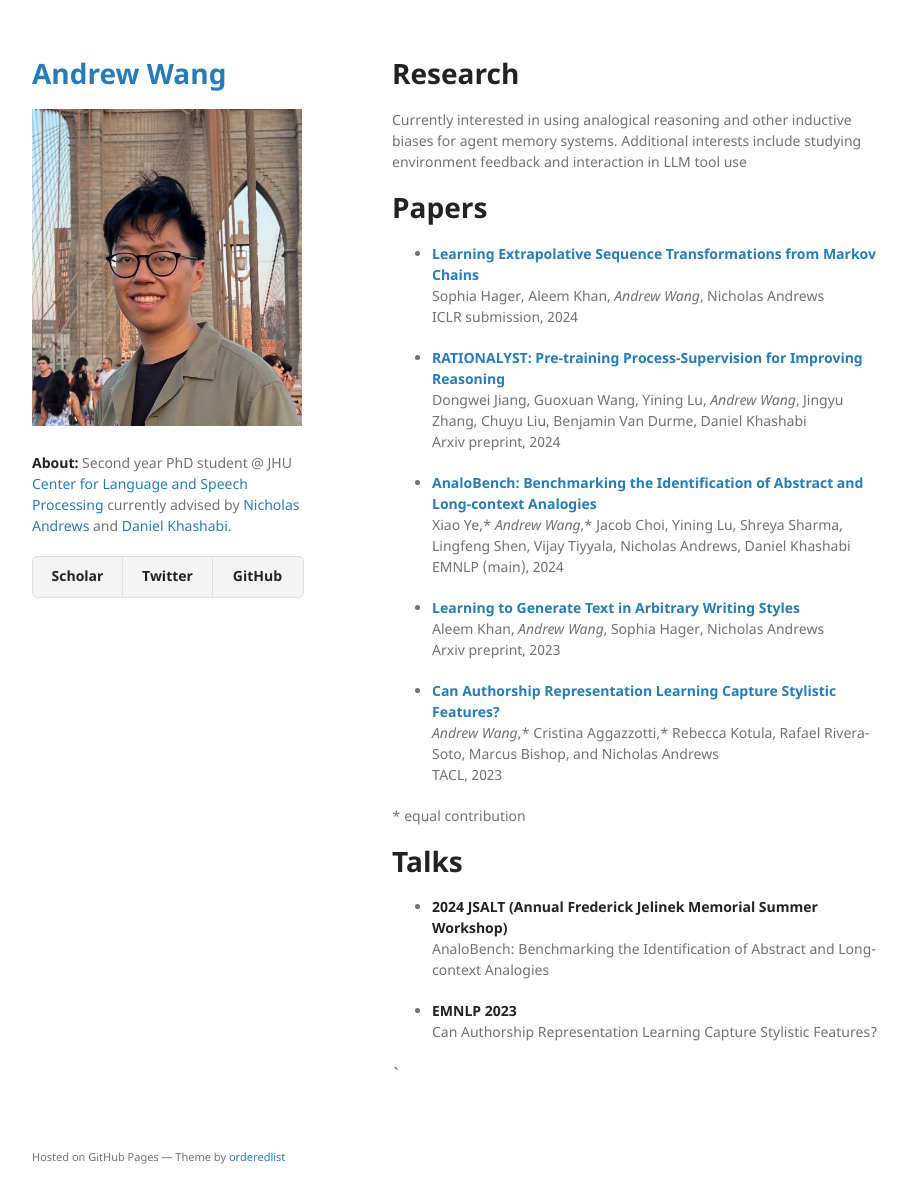
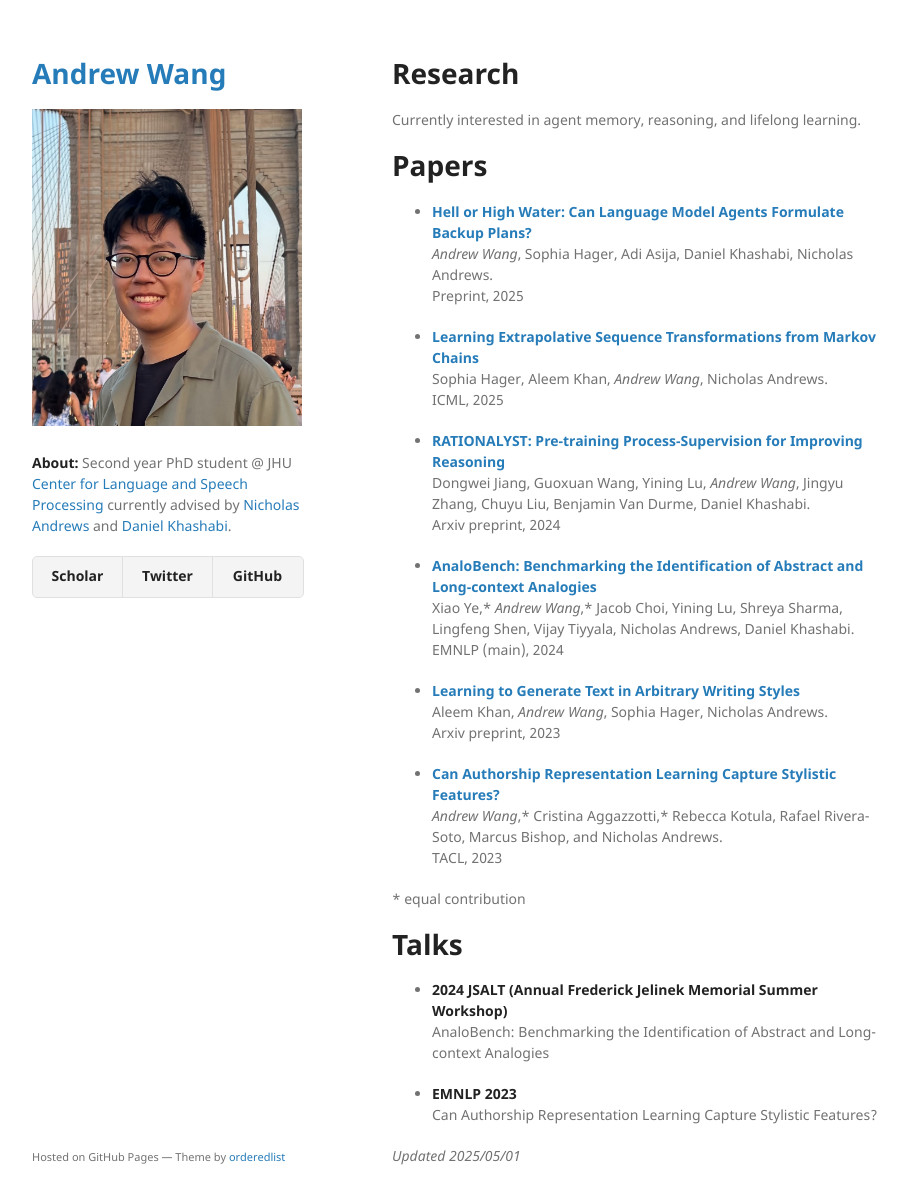
Before and after one commit to andrewwnlp/andrewwnlp.github.io, a Jekyll site: the page built from index.md, in a window 1280 px wide and 1236 px high. Shown: the top 1204 px of the window, without its empty margins (178-1086 px from the left). Built offline with Jekyll 4.4.1, drawn with Linux system fonts in a browser that asks for light colours; part of the change alters nothing that is shown.

Commit message:
Add new papers and ICML 2025 result

````diff
--- a/index.md
+++ b/index.md
@@ -4,28 +4,32 @@ layout: default
 ---
 
 # Research
-Currently interested in using analogical reasoning and other inductive biases for agent memory systems. Additional interests include studying environment feedback and interaction in LLM tool use
+Currently interested in agent memory, reasoning, and lifelong learning.
 
 # Papers
 
+* **[Hell or High Water: Can Language Model Agents Formulate Backup Plans?](https://www.cs.jhu.edu/~noa/papers/HoHW.pdf)**
+_Andrew Wang_, Sophia Hager, Adi Asija, Daniel Khashabi, Nicholas Andrews.
+Preprint, 2025
+
 * **[Learning Extrapolative Sequence Transformations from Markov Chains](https://openreview.net/forum?id=DQfHkEcUqV)**
-Sophia Hager, Aleem Khan, _Andrew Wang_, Nicholas Andrews
-ICLR submission, 2024
+Sophia Hager, Aleem Khan, _Andrew Wang_, Nicholas Andrews.
+ICML, 2025
 
 * **[RATIONALYST: Pre-training Process-Supervision for Improving Reasoning](https://arxiv.org/abs/2410.01044)**
-Dongwei Jiang, Guoxuan Wang, Yining Lu, _Andrew Wang_, Jingyu Zhang, Chuyu Liu, Benjamin Van Durme, Daniel Khashabi
+Dongwei Jiang, Guoxuan Wang, Yining Lu, _Andrew Wang_, Jingyu Zhang, Chuyu Liu, Benjamin Van Durme, Daniel Khashabi.
 Arxiv preprint, 2024
 
 * **[AnaloBench: Benchmarking the Identification of Abstract and Long-context Analogies](https://arxiv.org/abs/2402.12370)**
-Xiao Ye,\* _Andrew Wang_,\* Jacob Choi, Yining Lu, Shreya Sharma, Lingfeng Shen, Vijay Tiyyala, Nicholas Andrews, Daniel Khashabi
+Xiao Ye,\* _Andrew Wang_,\* Jacob Choi, Yining Lu, Shreya Sharma, Lingfeng Shen, Vijay Tiyyala, Nicholas Andrews, Daniel Khashabi.
 EMNLP (main), 2024
 
 * **[Learning to Generate Text in Arbitrary Writing Styles](https://arxiv.org/abs/2312.17242)**
-Aleem Khan, _Andrew Wang_, Sophia Hager, Nicholas Andrews
+Aleem Khan, _Andrew Wang_, Sophia Hager, Nicholas Andrews.
 Arxiv preprint, 2023
 
 * **[Can Authorship Representation Learning Capture Stylistic Features?](https://direct.mit.edu/tacl/article/doi/10.1162/tacl_a_00610/118299)**
-_Andrew Wang_,\* Cristina Aggazzotti,\* Rebecca Kotula, Rafael Rivera-Soto, Marcus Bishop, and Nicholas Andrews
+_Andrew Wang_,\* Cristina Aggazzotti,\* Rebecca Kotula, Rafael Rivera-Soto, Marcus Bishop, and Nicholas Andrews.
 TACL, 2023
 
 \* equal contribution
@@ -38,122 +42,5 @@ AnaloBench: Benchmarking the Identification of Abstract and Long-context Analogi
 * **EMNLP 2023**
 Can Authorship Representation Learning Capture Stylistic Features?
 
-<!-- Text can be **bold**, _italic_, or ~~strikethrough~~.
 
-[Link to another page](./another-page.html).
-
-There should be whitespace between paragraphs.
-
-There should be whitespace between paragraphs. We recommend including a README, or a file with information about your project.
-
-# Header 1
-
-This is a normal paragraph following a header. GitHub is a code hosting platform for version control and collaboration. It lets you and others work together on projects from anywhere.
-
-## Header 2
-
-> This is a blockquote following a header.
->
-> When something is important enough, you do it even if the odds are not in your favor.
-
-### Header 3
-
-```js
-// Javascript code with syntax highlighting.
-var fun = function lang(l) {
-  dateformat.i18n = require('./lang/' + l)
-  return true;
-}
-```
-
-```ruby
-# Ruby code with syntax highlighting
-GitHubPages::Dependencies.gems.each do |gem, version|
-  s.add_dependency(gem, "= #{version}")
-end
-```
-
-#### Header 4
-
-*   This is an unordered list following a header.
-*   This is an unordered list following a header.
-*   This is an unordered list following a header.
-
-##### Header 5
-
-1.  This is an ordered list following a header.
-2.  This is an ordered list following a header.
-3.  This is an ordered list following a header.
-
-###### Header 6
-
-| head1        | head two          | three |
-|:-------------|:------------------|:------|
-| ok           | good swedish fish | nice  |
-| out of stock | good and plenty   | nice  |
-| ok           | good `oreos`      | hmm   |
-| ok           | good `zoute` drop | yumm  |
-
-### There's a horizontal rule below this.
-
-* * *
-
-### Here is an unordered list:
-
-*   Item foo
-*   Item bar
-*   Item baz
-*   Item zip
-
-### And an ordered list:
-
-1.  Item one
-1.  Item two
-1.  Item three
-1.  Item four
-
-### And a nested list:
-
-- level 1 item
-  - level 2 item
-  - level 2 item
-    - level 3 item
-    - level 3 item
-- level 1 item
-  - level 2 item
-  - level 2 item
-  - level 2 item
-- level 1 item
-  - level 2 item
-  - level 2 item
-- level 1 item
-
-### Small image
-
-![Octocat](https://github.githubassets.com/images/icons/emoji/octocat.png)
-
-### Large image
-
-![Branching](https://guides.github.com/activities/hello-world/branching.png)
-
-
-### Definition lists can be used with HTML syntax.
-
-<dl>
-<dt>Name</dt>
-<dd>Godzilla</dd>
-<dt>Born</dt>
-<dd>1952</dd>
-<dt>Birthplace</dt>
-<dd>Japan</dd>
-<dt>Color</dt>
-<dd>Green</dd>
-</dl>
-
-```
-Long, single-line code blocks should not wrap. They should horizontally scroll if they are too long. This line should be long enough to demonstrate this.
-```
-
-```
-The final element. -->
-```
+_Updated 2025/05/01_
````
